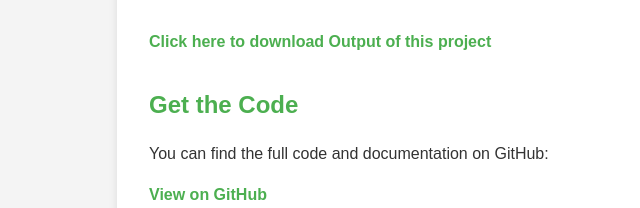
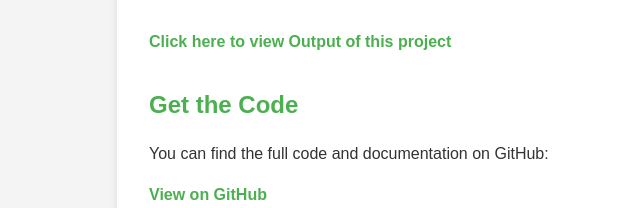
Before and after one commit to DeepaliSonii/SimpleGuiCalculator, a plain HTML site: page index.html in a window 1280 px wide. Shown: the part 412-620 px from the top of the page, 91-731 px from the left. Drawn offline with Linux system fonts and the light colour scheme.

Commit message:
Update index.html

```diff
--- a/index.html
+++ b/index.html
@@ -26,7 +26,7 @@
             </ul>
         </section>
         <section>
-             <a href="calculatoroutput1.docx" download>Click here to download Output of this project</a>
+             <a href="calculatoroutput1.docx">Click here to view Output of this project</a>
         </section>
         <section>
             <h2>Get the Code</h2>
```
